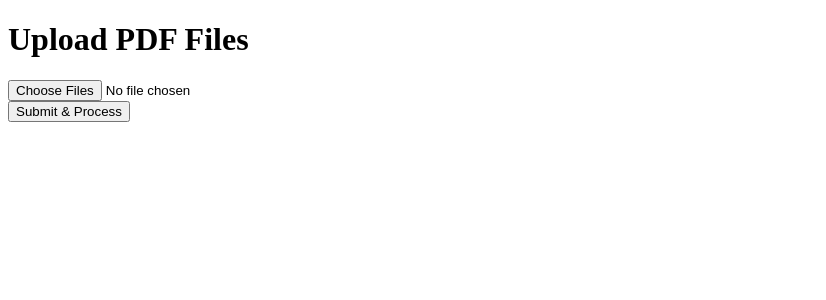
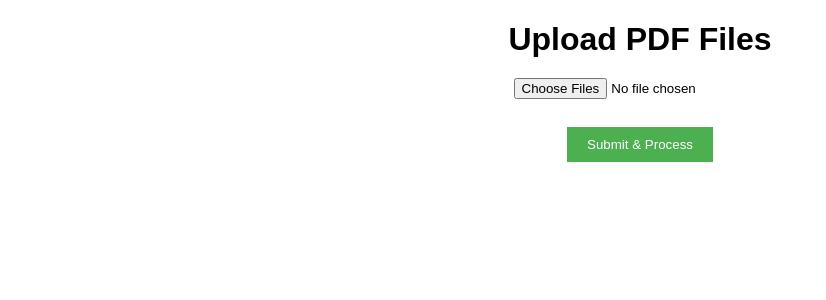
Before and after one commit to MZUHKHAN/pdfchatbot-flask, a Flask app: page / in a window 1280 px wide. Shown: the top 300 px of the page, without its empty margins (0-826 px from the left). Run offline with Flask 3, Linux system fonts and the light colour scheme.

Commit message:
Update index.html

```diff
--- a/templates/index.html
+++ b/templates/index.html
@@ -2,11 +2,56 @@
 <html>
 <head>
     <title>PDF QA App</title>
+    <style>
+        body {
+            font-family: sans-serif;
+            margin: 20px;
+            text-align: center;
+        }
+
+        h1 {
+            margin-bottom: 20px;
+        }
+
+        form {
+            display: flex;
+            flex-direction: column;
+            align-items: center;
+        }
+
+        input[type="file"] {
+            margin-bottom: 10px;
+        }
+
+        button[type="submit"] {
+            padding: 10px 20px;
+            background-color: #4CAF50;
+            color: white;
+            border: none;
+            cursor: pointer;
+        }
+
+        .error {
+            color: red;
+            margin-bottom: 10px;
+        }
+
+        /* Mobile responsiveness */
+        @media (max-width: 600px) {
+            input[type="file"] {
+                width: 90%;
+            }
+
+            button[type="submit"] {
+                width: 90%;
+            }
+        }
+    </style>
 </head>
 <body>
     <h1>Upload PDF Files</h1>
     {% if error %}
-        <p style="color: red;">{{ error }}</p>
+        <p class="error">{{ error }}</p>
     {% endif %}
     <form method="POST" enctype="multipart/form-data">
         <input type="file" name="pdf_files" multiple>
```
